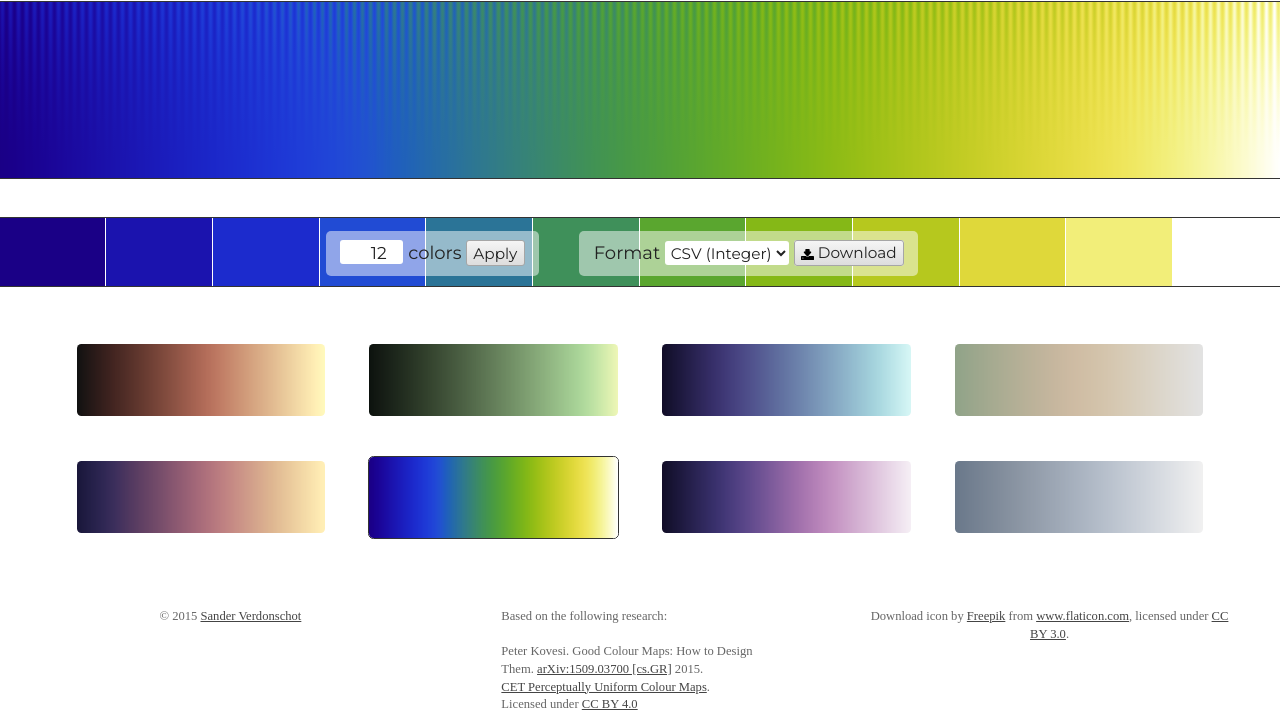
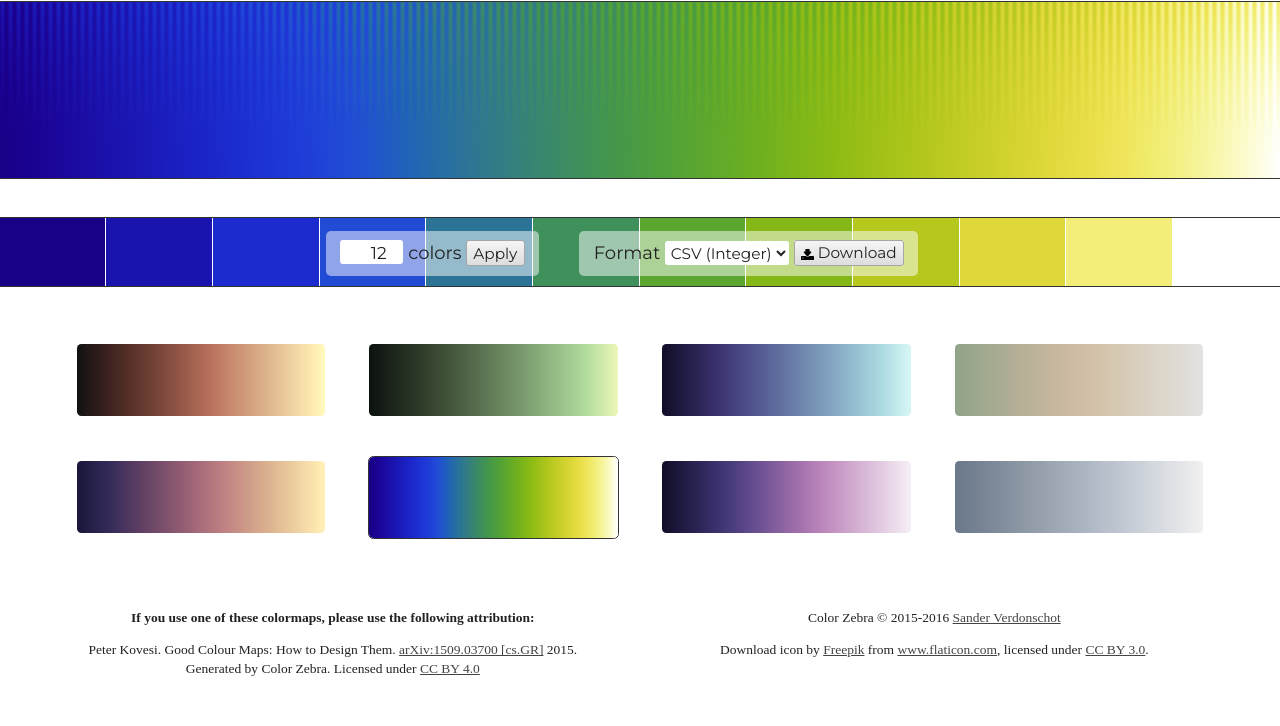
Before and after one commit to Mangara/Color-Zebra, a plain HTML site: page dev/html/index.html in a window 1280 px wide. Shown: the part 89-815 px from the top of the page. Drawn offline with nearby package versions, Linux system fonts and the light colour scheme; a web font is replaced by a local one.

Commit message:
More updates to the attribution and copyright.

```diff
--- a/dev/css/main.css
+++ b/dev/css/main.css
@@ -162,9 +162,9 @@ a>img {
 
 #acknowledgments {
     margin-top: 0em;
-    font-size: 0.7em;
+    font-size: 0.75em;
     line-height: 140%;
-    color: #666;
+    color: #222;
     text-align: center;
 }
 
@@ -174,15 +174,13 @@ a>img {
 
 .ack-column {
     float: left;
-    width: 28%;
-    margin-left: 4%;
+    width: 42%;
+    margin-left: 5%;
 }
 
-.address {
-    display: inline-block;
-    white-space: pre-line;
-    text-align: left;
-    width: 22em;
+.ack-column>p>em {
+    font-weight: bold;
+    font-style: normal;
 }
 
 @media all and (max-width: 64em) {
@@ -304,4 +302,8 @@ a>img {
         width: 50%;
         margin: 0 auto;
     }
+
+    .ack-column+.ack-column {
+        margin-top: 2em;
+    }
 }
--- a/dev/html/index.html
+++ b/dev/html/index.html
@@ -71,18 +71,16 @@
         <footer>
             <div id="acknowledgments">
                 <div class="ack-column">
-                    <p>&copy; 2015 <a href="http://cglab.ca/~sander/">Sander Verdonschot</a></p>
+                    <p><em>If you use one of these colormaps, please use the following attribution:</em></p>
+
+                    <p>Peter Kovesi. Good Colour Maps: How to Design Them. <a href="http://arxiv.org/abs/1509.03700">arXiv:1509.03700 [cs.GR]</a> 2015. Generated by Color Zebra. Licensed under <a href="https://creativecommons.org/licenses/by/4.0/">CC BY 4.0</a></p>
+
+                    <!-- <p>For more information about the colormaps, see <a href="http://peterkovesi.com/projects/colourmaps/index.html">CET Perceptually Uniform Colour Maps</a>.</p> -->
                 </div>
 
                 <div class="ack-column">
-                    <div class="address"><p>Based on the following research:
+                    <p>Color Zebra &copy; 2015-2016 <a href="http://cglab.ca/~sander/">Sander Verdonschot</a></p>
 
-                            Peter Kovesi. Good Colour Maps: How to Design Them. <a href="http://arxiv.org/abs/1509.03700">arXiv:1509.03700 [cs.GR]</a> 2015.
-                            <a href="http://peterkovesi.com/projects/colourmaps/index.html">CET Perceptually Uniform Colour Maps</a>.
-                            Licensed under <a href="https://creativecommons.org/licenses/by/4.0/">CC BY 4.0</a></p></div>
-                </div>
-
-                <div class="ack-column">
                     <p>Download icon by <a href="http://www.freepik.com" title="Freepik">Freepik</a> from <a href="http://www.flaticon.com" title="Flaticon">www.flaticon.com</a>, licensed under <a href="http://creativecommons.org/licenses/by/3.0/" title="Creative Commons BY 3.0">CC BY 3.0</a>.</p>
                 </div>
             </div>
```
